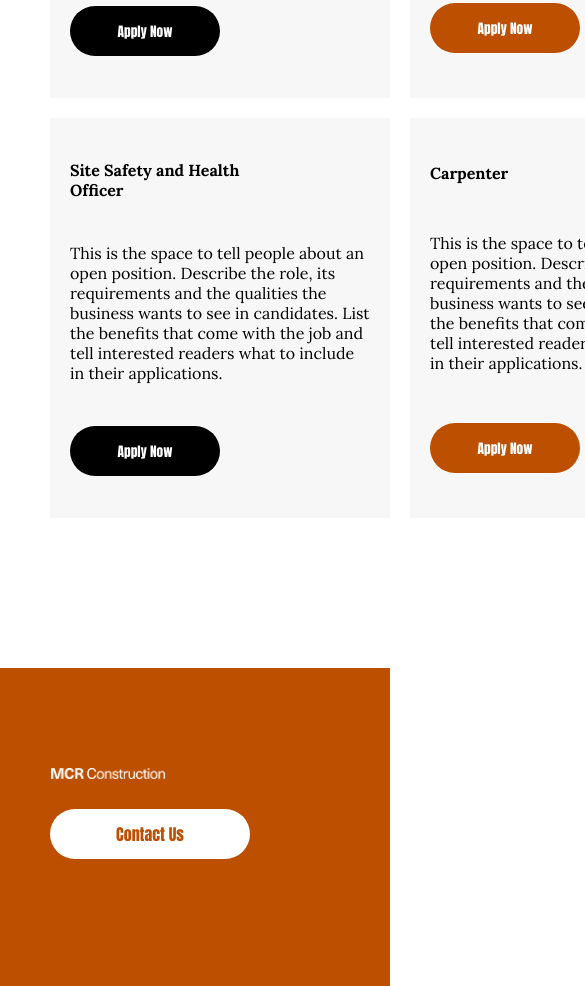
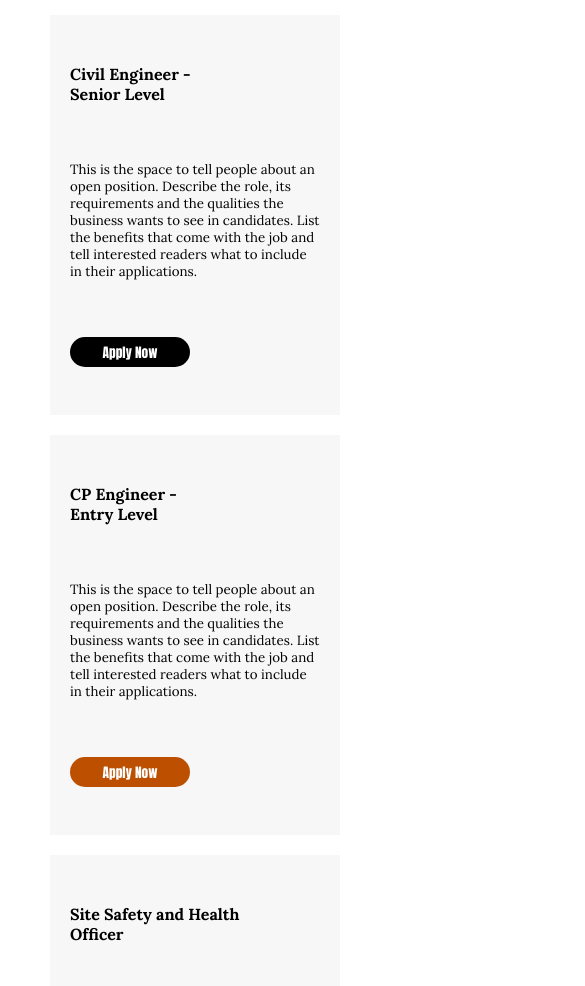
Before and after one commit to Gmorchil/construction, a plain HTML site: page career.html in a window 390 px wide. Shown: the part 1014-2000 px from the top of the page, 585 px wide, since content can reach past the window. Drawn offline with Linux system fonts and the light colour scheme.

Commit message:
daemata career da contact

```diff
--- a/about.css
+++ b/about.css
@@ -376,4 +376,29 @@ a:hover {
   .menu {
     height: 240px;
   }
+
+footer {
+
+  padding: 50px 20px;
+
 }
+
+.footer_left {
+  width: 100%;
+padding: 50px 0;
+}
+
+.logo_white {
+  width: 100%;
+}
+
+.footer_cntus {
+  width: 100%;}
+
+
+.footer_cntus a {
+  color:#bd4f00;
+  font-size: larger;
+  text-decoration: none;
+}
+}
--- a/accessibility.css
+++ b/accessibility.css
@@ -280,4 +280,28 @@ a:hover {
 
 }
 
+footer {
+
+  padding: 50px 20px;
+
 }
+
+.footer_left {
+  width: 100%;
+padding: 50px 0;
+}
+
+.logo_white {
+  width: 100%;
+}
+
+.footer_cntus {
+  width: 100%;}
+
+
+.footer_cntus a {
+  color:#bd4f00;
+  font-size: larger;
+  text-decoration: none;
+}
+}
--- a/career.css
+++ b/career.css
@@ -135,10 +135,14 @@ nav a img {
 
 section {
   padding: 100px 50px;
+  width: 100%;
+  display: flex;
+  flex-direction: column ;
+  gap: 20px;
 }
 
 .sec_title {
-  width: 30%;
+  width: 40%;
 }
 
 .h3_sec {
@@ -151,21 +155,23 @@ section {
 }
 
 .vacancy {
+  width: 100%;
   display: grid;
-  grid-template-columns: 1fr 1fr 1fr 1fr;
+  grid-template-columns: repeat(4,  auto);
   gap: 20px;
-  margin-block: 50px;
 }
 
 .vacancy_box {
   background-color: #f7f7f7;
-  width: 340px;
+  max-width: 340px;
   height: 400px;
   padding: 20px;
   display: flex;
   justify-content: space-around;
   flex-direction: column;
+
 }
+
 
 .org_button {
   height: 50px;
@@ -276,6 +282,17 @@ a:hover {
 
    .burger #fa-bars {display: flex;}
 
+   .vacancy {
+
+  grid-template-columns: repeat(2,  auto);
+justify-content: center;
+}
+.sec_title {
+  width: 100%;
+  display: flex;
+  justify-content: center;
+}
+
 
 }
 
@@ -309,4 +326,56 @@ a:hover {
 
 }
 
+footer {
+
+  padding: 50px 20px;
+
 }
+
+.footer_left {
+  width: 100%;
+padding: 50px 0;
+}
+
+.logo_white {
+  width: 100%;
+}
+
+.footer_cntus {
+  width: 100%;}
+
+
+.footer_cntus a {
+  color:#bd4f00;
+  font-size: larger;
+  text-decoration: none;
+}
+
+   .vacancy {
+
+  grid-template-columns: auto;
+  justify-content: center;
+
+}
+
+.h3_sec {
+  font-size: 15px;
+}
+
+.h1_sec {
+  font-size: 20px;
+
+}
+
+.vacancy_box p{
+font-size: smaller;
+
+}
+
+
+.org_button {
+  height: 30px;
+  width: 120px;
+
+}
+}
--- a/contact.css
+++ b/contact.css
@@ -252,7 +252,6 @@ footer {
   color: white;
 }
 
-
 .footer_cl {
   color: white;
   text-decoration: none;
@@ -289,38 +288,58 @@ a:hover {
   }
 }
 
-
 /*size*/
 
-@media (max-width:1100px) {
-   .nav_right{display: none;}
-
-   .burger{display: flex;}
-
-   .burger #fa-bars {display: flex;}
-
-
+@media (max-width: 1100px) {
+  .nav_right {
+    display: none;
   }
 
-@media (max-width:900px) {
-  footer{
-    flex-direction:column;
+  .burger {
+    display: flex;
+  }
+
+  .burger #fa-bars {
+    display: flex;
+  }
+  section {
+    flex-direction: column;
+  }
+
+  #cnt_us {
+    display: flex;
+    justify-content: center;
+  }
+
+  .sec_left {
+    height: fit-content;
+    width: 100%;
+  }
+
+  .place {
+    margin-top: 20px;
+  }
+
+  .sec_right {
+    height: fit-content;
+  }
+}
+
+@media (max-width: 900px) {
+  footer {
+    flex-direction: column;
     height: auto;
   }
-
 }
 
-@media (max-width:645px) {
-
+@media (max-width: 645px) {
   .footer_right {
     grid-template-columns: 1fr 1fr;
     gap: 50px;
-
   }
 
   .ho {
     height: 150px;
-
   }
 
   .inq {
@@ -328,9 +347,29 @@ a:hover {
   }
 
   .menu {
-
     height: 240px;
-
   }
 
+  footer {
+    padding: 50px 20px;
   }
+
+  .footer_left {
+    width: 100%;
+    padding: 50px 0;
+  }
+
+  .logo_white {
+    width: 100%;
+  }
+
+  .footer_cntus {
+    width: 100%;
+  }
+
+  .footer_cntus a {
+    color: #bd4f00;
+    font-size: larger;
+    text-decoration: none;
+  }
+}
--- a/policy.css
+++ b/policy.css
@@ -264,4 +264,28 @@ a:hover {
 
 }
 
+footer {
+
+  padding: 50px 20px;
+
 }
+
+.footer_left {
+  width: 100%;
+padding: 50px 0;
+}
+
+.logo_white {
+  width: 100%;
+}
+
+.footer_cntus {
+  width: 100%;}
+
+
+.footer_cntus a {
+  color:#bd4f00;
+  font-size: larger;
+  text-decoration: none;
+}
+}
--- a/project.css
+++ b/project.css
@@ -316,4 +316,28 @@ a:hover {
 
 }
 
+footer {
+
+  padding: 50px 20px;
+
 }
+
+.footer_left {
+  width: 100%;
+padding: 50px 0;
+}
+
+.logo_white {
+  width: 100%;
+}
+
+.footer_cntus {
+  width: 100%;}
+
+
+.footer_cntus a {
+  color:#bd4f00;
+  font-size: larger;
+  text-decoration: none;
+}
+}
--- a/service.css
+++ b/service.css
@@ -340,4 +340,28 @@ footer {
 
 }
 
+footer {
+
+  padding: 50px 20px;
+
 }
+
+.footer_left {
+  width: 100%;
+padding: 50px 0;
+}
+
+.logo_white {
+  width: 100%;
+}
+
+.footer_cntus {
+  width: 100%;}
+
+
+.footer_cntus a {
+  color:#bd4f00;
+  font-size: larger;
+  text-decoration: none;
+}
+}
--- a/style.css
+++ b/style.css
@@ -3,7 +3,7 @@
   padding: 0;
   box-sizing: border-box;
 }
-html{
+html {
   scroll-behavior: smooth;
 }
 
@@ -12,7 +12,7 @@ html{
   src: url(./tull/Lora-VariableFont_wght.ttf);
 }
 
-body{
+body {
   font-family: project_font;
 }
 
@@ -21,8 +21,9 @@ body{
   src: url(./tull/Anton-Regular.ttf);
 }
 
-button{ font-family: button_font;}
-
+button {
+  font-family: button_font;
+}
 
 .all_sz {
   max-width: 1550px;
@@ -147,7 +148,7 @@ header {
   z-index: 1;
 }
 
-.header_title video{
+.header_title video {
   position: absolute;
   left: 0;
   right: 0;
@@ -194,12 +195,12 @@ header {
 }
 
 a:hover {
-  text-decoration: underline;}
+  text-decoration: underline;
+}
 
-
-  .cont:hover{
+.cont:hover {
   text-decoration: underline;
-    color:#bd4f00;
+  color: #bd4f00;
 }
 
 /*აქ იწყება article*/
@@ -620,35 +621,35 @@ footer {
 
 /*size*/
 
-@media (max-width:1100px) {
-   .nav_right{display: none;}
-
-   .burger{display: flex;}
-
-   .burger #fa-bars {display: flex;}
-
-
+@media (max-width: 1100px) {
+  .nav_right {
+    display: none;
   }
 
-@media (max-width:900px) {
-  footer{
-    flex-direction:column;
+  .burger {
+    display: flex;
+  }
+
+  .burger #fa-bars {
+    display: flex;
+  }
+}
+
+@media (max-width: 900px) {
+  footer {
+    flex-direction: column;
     height: auto;
     gap: 50px;
   }
-
 }
 
-@media (max-width:645px) {
-
+@media (max-width: 645px) {
   .footer_right {
     grid-template-columns: 1fr 1fr;
-
   }
 
   .ho {
     height: 150px;
-
   }
 
   .inq {
@@ -656,9 +657,29 @@ footer {
   }
 
   .menu {
-
     height: 240px;
-
   }
 
+  footer {
+    padding: 50px 20px;
   }
+
+  .footer_left {
+    width: 100%;
+    padding: 50px 0;
+  }
+
+  .logo_white {
+    width: 100%;
+  }
+
+  .footer_cntus {
+    width: 100%;
+  }
+
+  .footer_cntus a {
+    color: #bd4f00;
+    font-size: larger;
+    text-decoration: none;
+  }
+}
```
Also changed, not shown: career.html (+3 -1 lines), contact.html (+1 -1 lines). Lines whose indentation alone changed are shown as unchanged.
